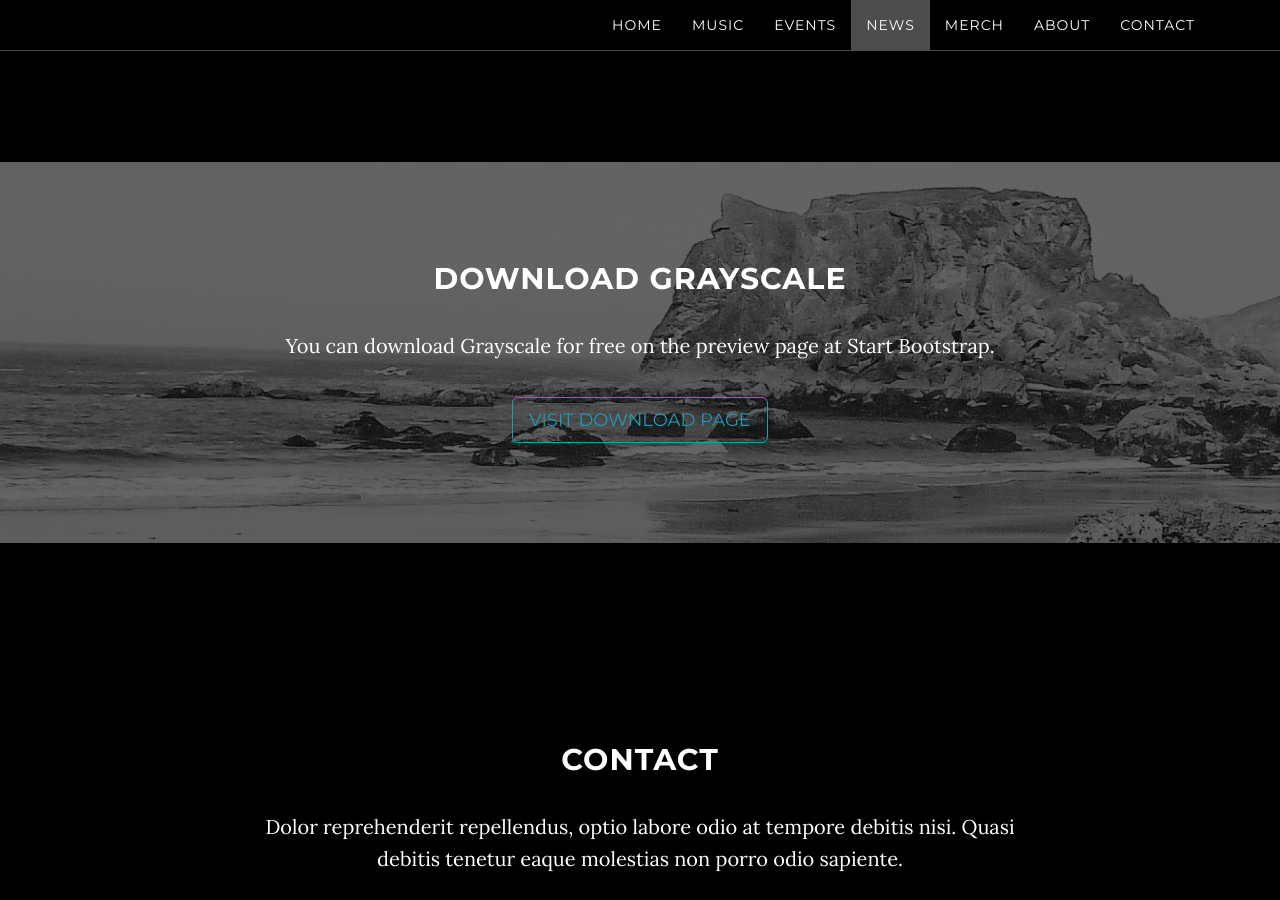
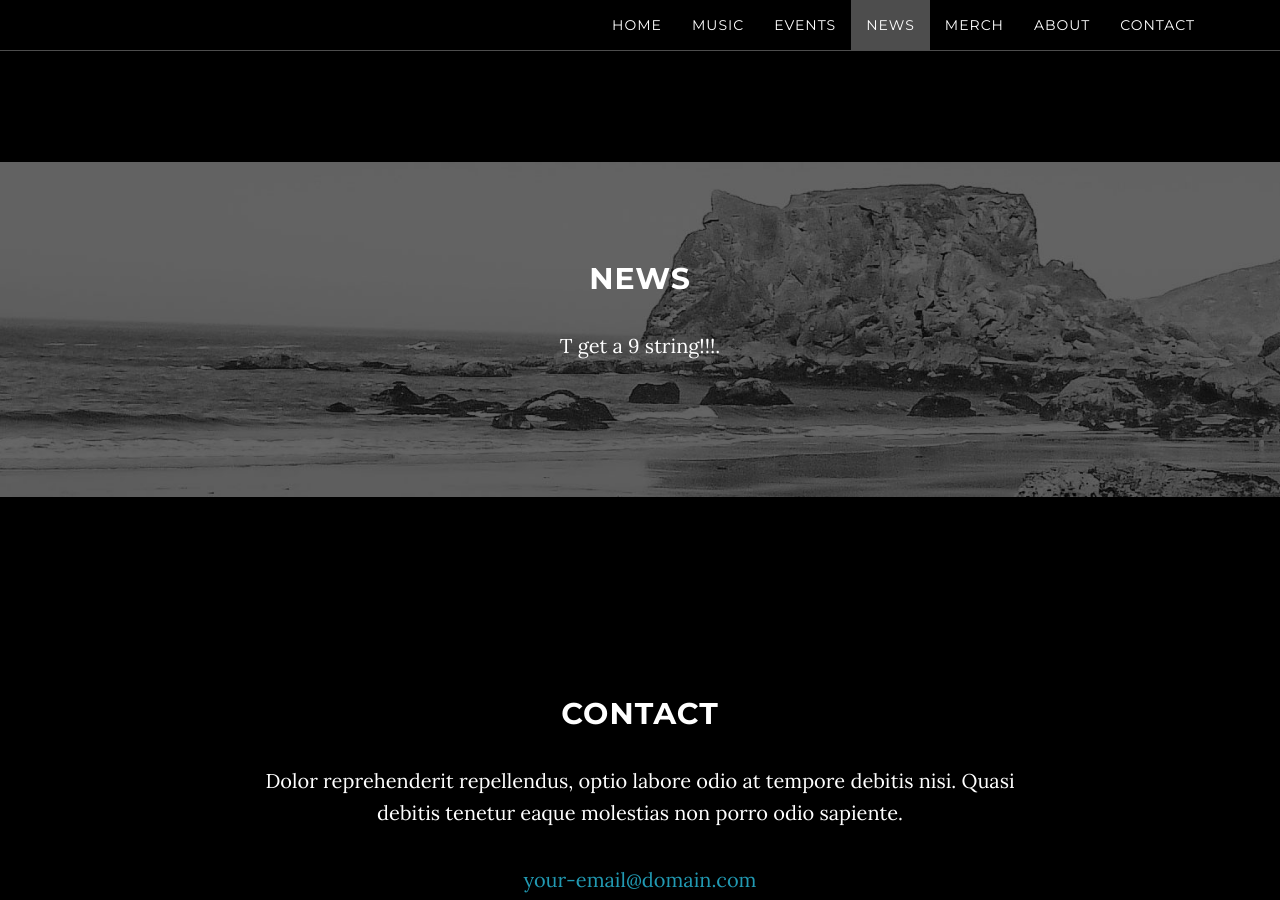
Before and after one commit to lovemalison/lovemalison.github.io, a Jekyll site: the page built from index.html, in a window 1280 px wide and 900 px high, scrolled down 1602 px. Built offline with Jekyll 4.4.1, drawn with Linux system fonts in a browser that asks for light colours.

```diff
--- a/_includes/download.html
+++ b/_includes/download.html
@@ -3,9 +3,8 @@
         <div class="download-section">
             <div class="container">
                 <div class="col-lg-8 col-lg-offset-2">
-                    <h2>Download Grayscale</h2>
-                    <p>You can download Grayscale for free on the preview page at Start Bootstrap.</p>
-                    <a href="http://startbootstrap.com/template-overviews/grayscale/" class="btn btn-default btn-lg">Visit Download Page</a>
+                    <h2>News</h2>
+                    <p>T get a 9 string!!!.</p>
                 </div>
             </div>
         </div>
```
